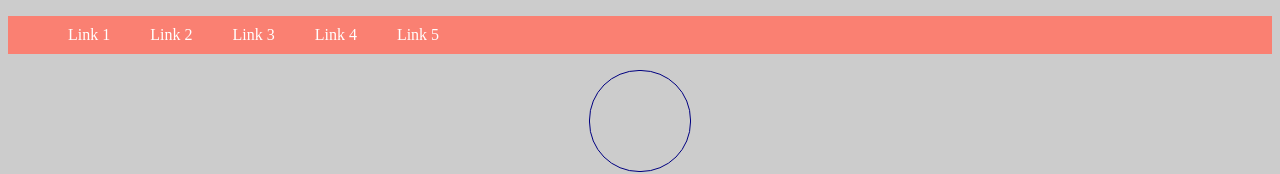
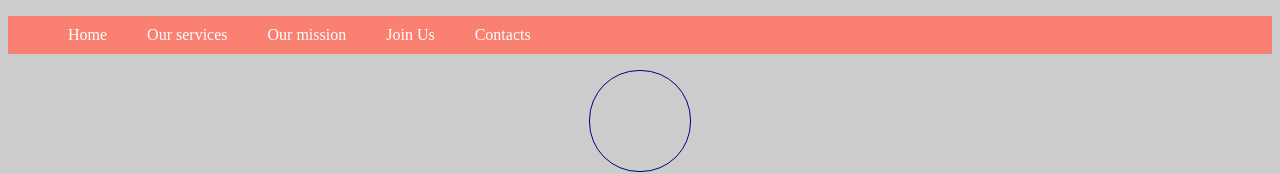
Before and after one commit to SerhiiRubanDev/Meeting_16, a plain HTML site: page index.html in a window 1280 px wide. Shown: the top 174 px of the page. Drawn offline with Linux system fonts and the light colour scheme.

Commit message:
main menu changed

```diff
--- a/index.html
+++ b/index.html
@@ -10,11 +10,11 @@
 <body>
     <nav>
         <ul>
-            <li><a href="">Link 1</a></li>
-            <li><a href="">Link 2</a></li>
-            <li><a href="">Link 3</a></li>
-            <li><a href="">Link 4</a></li>
-            <li><a href="">Link 5</a></li>
+            <li><a href="">Home</a></li>
+            <li><a href="">Our services</a></li>
+            <li><a href="">Our mission</a></li>
+            <li><a href="">Join Us</a></li>
+            <li><a href="">Contacts</a></li>
         </ul>
     </nav>
     <div class="circle"></div>
```
